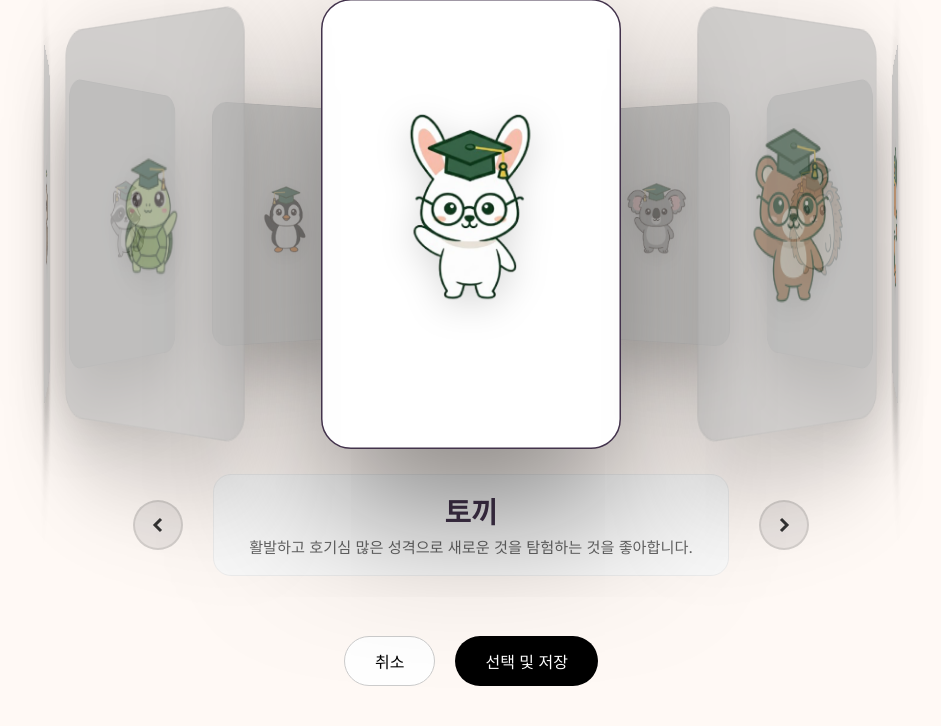
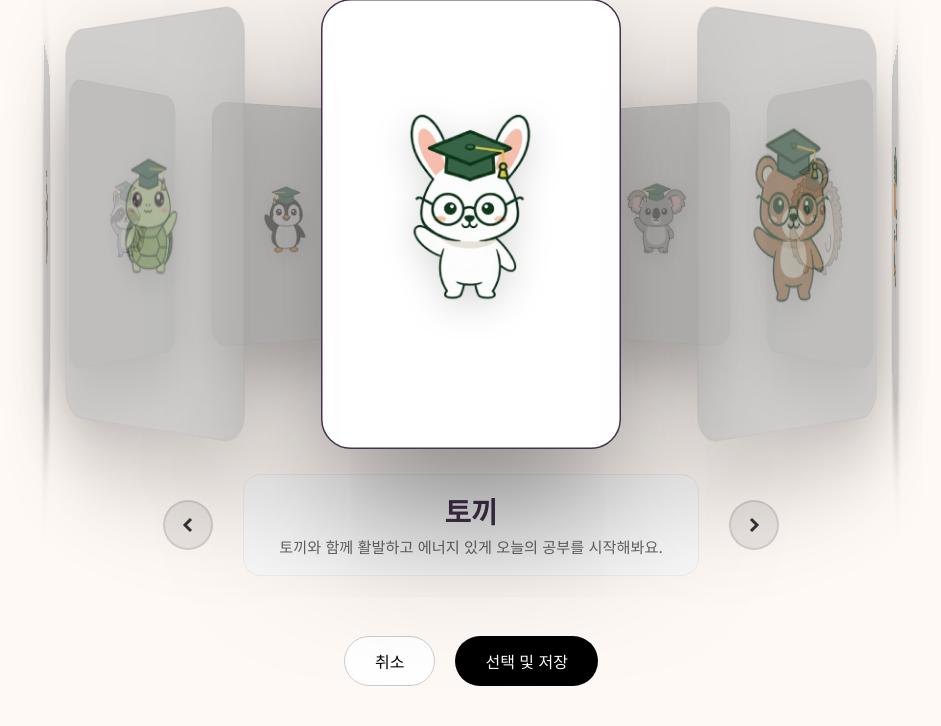
Before and after one commit to SKN19-3rd-1team/Unigo, a Django app: page /setting/character/ in a window 1280 px wide. Shown: the part 402-1128 px from the top of the page, without its empty margins (169-1110 px from the left). Run offline with Django 5.2, Linux system fonts and the light colour scheme; the visitor is signed in with stand-in values (Sample User, id 1); data comes from the database, SQL or seed files in the repository; some web fonts are replaced.

Commit message:
feat: 캐릭터 설명 수정

```diff
--- a/unigo/templates/unigo_app/character_select.html
+++ b/unigo/templates/unigo_app/character_select.html
@@ -98,16 +98,16 @@
         // Character Carousel Logic (Ported)
         // ==========================================
         const characters = [
-            { name: '토끼', id: 'rabbit', image: '/static/images/rabbit.png', description: '활발하고 호기심 많은 성격으로 새로운 것을 탐험하는 것을 좋아합니다.' },
-            { name: '곰', id: 'bear', image: '/static/images/bear.png', description: '든든하고 믿음직한 성격으로 친구들을 보호하고 배려합니다.' },
-            { name: '여우', id: 'fox', image: '/static/images/fox.png', description: '영리하고 재치있는 성격으로 문제 해결 능력이 뛰어납니다.' },
-            { name: '고슴도치', id: 'hedgehog', image: '/static/images/hedgehog_ver1.png', description: '조심스럽지만 따뜻한 마음을 가진 성격으로 진정한 친구를 소중히 여깁니다.' },
-            { name: '코알라', id: 'koala', image: '/static/images/koala.png', description: '느긋하고 평화로운 성격으로 안정감을 주는 존재입니다.' },
-            { name: '수달', id: 'otter', image: '/static/images/otter.png', description: '장난기 많고 사교적인 성격으로 주변을 즐겁게 만듭니다.' },
-            { name: '펭귄', id: 'penguin', image: '/static/images/penguin.png', description: '충성스럽고 성실한 성격으로 목표를 향해 꾸준히 나아갑니다.' },
-            { name: '너구리', id: 'raccoon', image: '/static/images/raccoon.png', description: '호기심 많고 창의적인 성격으로 독특한 시각을 가지고 있습니다.' },
-            { name: '나무늘보', id: 'sloth', image: '/static/images/sloth.png', description: '여유롭고 사려 깊은 성격으로 신중하게 생각하며 행동합니다.' },
-            { name: '거북이', id: 'turtle', image: '/static/images/turtle.png', description: '인내심 있고 지혜로운 성격으로 장기적인 목표를 추구합니다.' }
+            { name: '토끼', id: 'rabbit', image: '/static/images/rabbit.png', description: '토끼와 함께 활발하고 에너지 있게 오늘의 공부를 시작해봐요.' },
+            { name: '곰', id: 'bear', image: '/static/images/bear.png', description: '곰과 함께 든든한 마음으로 차분하게 목표를 향해 나아가봐요.' },
+            { name: '여우', id: 'fox', image: '/static/images/fox.png', description: '여우와 함께 영리하고 똑똑하게 오늘의 미션을 해결해봐요.' },
+            { name: '고슴도치', id: 'hedgehog', image: '/static/images/hedgehog_ver1.png', description: '고슴도치와 함께 조심스럽지만 꾸준하게 한 걸음씩 나아가봐요.' },
+            { name: '코알라', id: 'koala', image: '/static/images/koala.png', description: '코알라와 함께 여유롭고 안정감 있게 공부 시간을 채워봐요.' },
+            { name: '수달', id: 'otter', image: '/static/images/otter.png', description: '수달과 함께 즐겁고 가볍게 학습 루틴을 만들어봐요.' },
+            { name: '펭귄', id: 'penguin', image: '/static/images/penguin.png', description: '펭귄과 함께 꾸준하게, 한 걸음씩 오늘의 할 일을 채워봐요.' },
+            { name: '너구리', id: 'raccoon', image: '/static/images/raccoon.png', description: '너구리와 함께 호기심을 가지고 새로운 공부를 시도해봐요.' },
+            { name: '나무늘보', id: 'sloth', image: '/static/images/sloth.png', description: '나무늘보와 함께 너무 서두르지 말고, 나만의 속도로 공부를 이어가봐요.' },
+            { name: '거북이', id: 'turtle', image: '/static/images/turtle.png', description: '거북이와 함께 긴 호흡으로 차근차근 공부 습관을 쌓아봐요.' }
         ];
 
         let currentIndex = 0;
```
Also changed, not shown: docs/setting_page_fix_20251211.md (added, +18 -0 lines).
